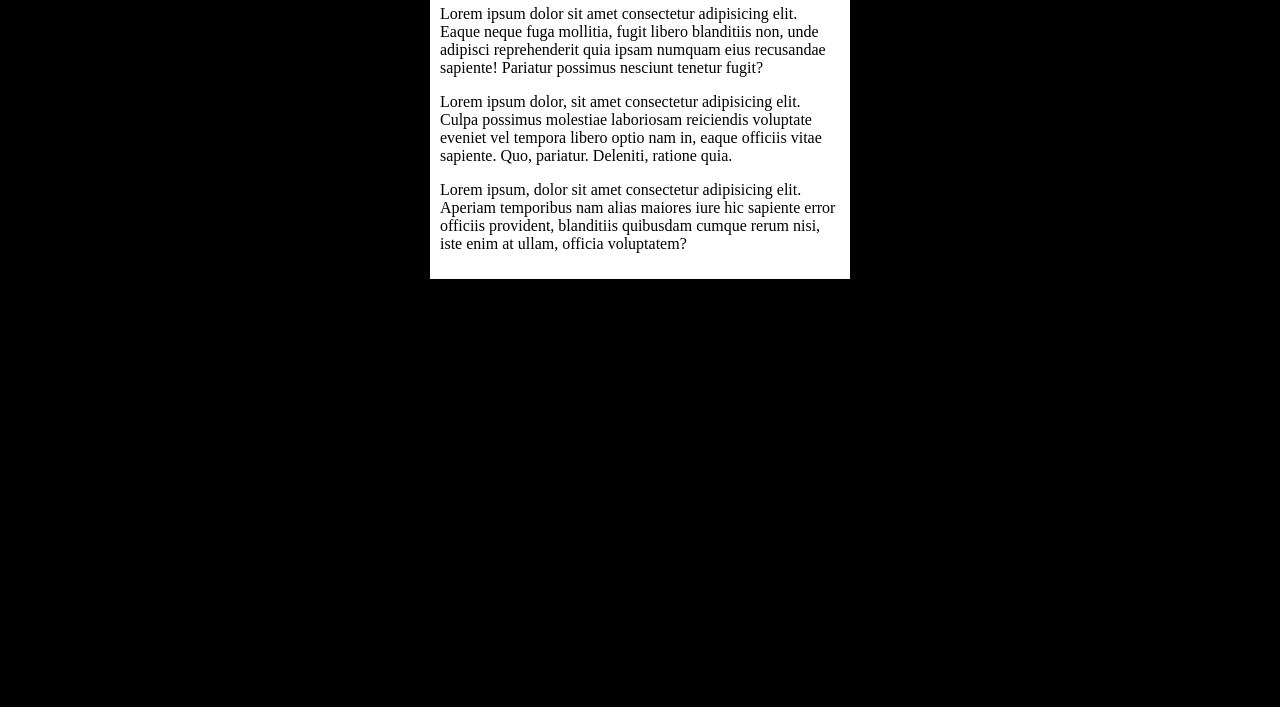
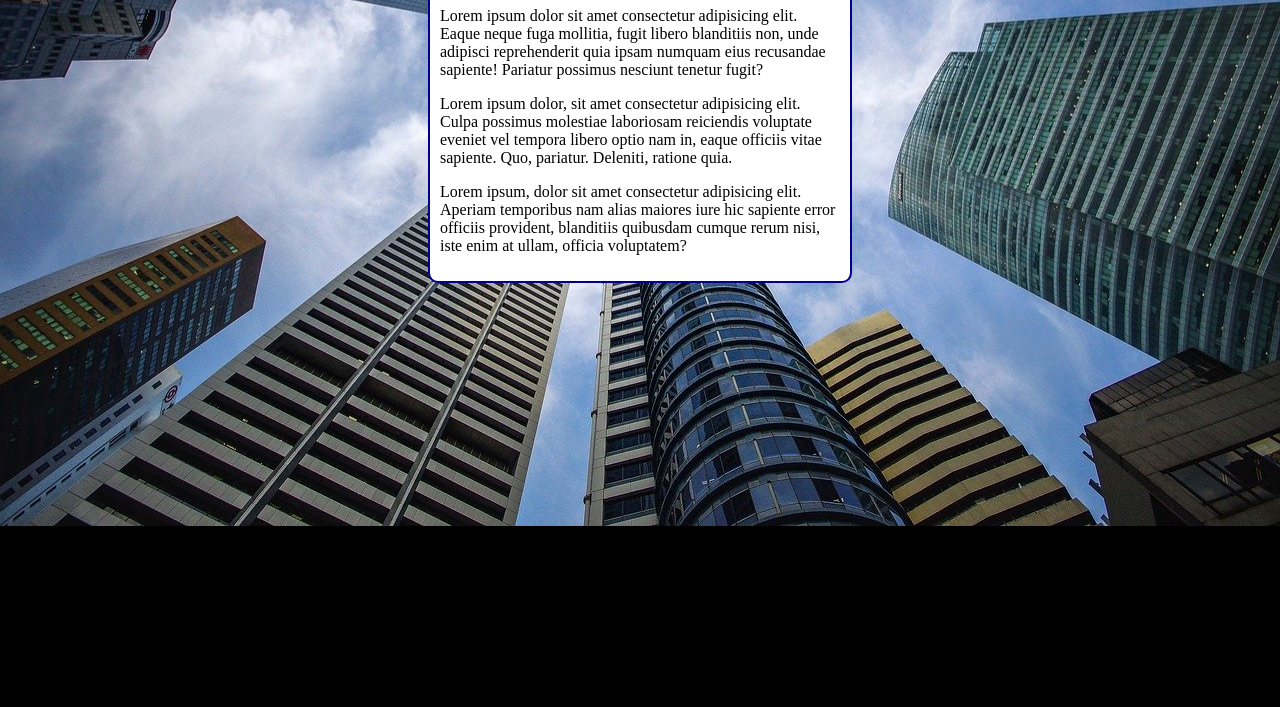
Before and after one commit to Arthurss123/html-css, a plain HTML site: page exercicios/ex022/fundo005.html in a window 1280 px wide. Shown: the part 93-800 px from the top of the page. Drawn offline with Linux system fonts and the light colour scheme.

Commit message:
Update fundo005.html

```diff
--- a/exercicios/ex022/fundo005.html
+++ b/exercicios/ex022/fundo005.html
@@ -7,7 +7,12 @@
     <title>teste de imagem de fundo</title>
     <style>
         body{
+            height: 100%;
             background-color: black;
+            background-image: url(imagens/wallpaper002.jpg);
+            background-position: center center;
+            background-repeat: no-repeat;
+            background-size: cover;
         }
 
         main{
@@ -15,6 +20,8 @@
             width: 400px;
             padding: 10px;
             margin: auto;
+            border-radius: 10px;
+            border: 2px solid darkblue;
         }
 
 
```
